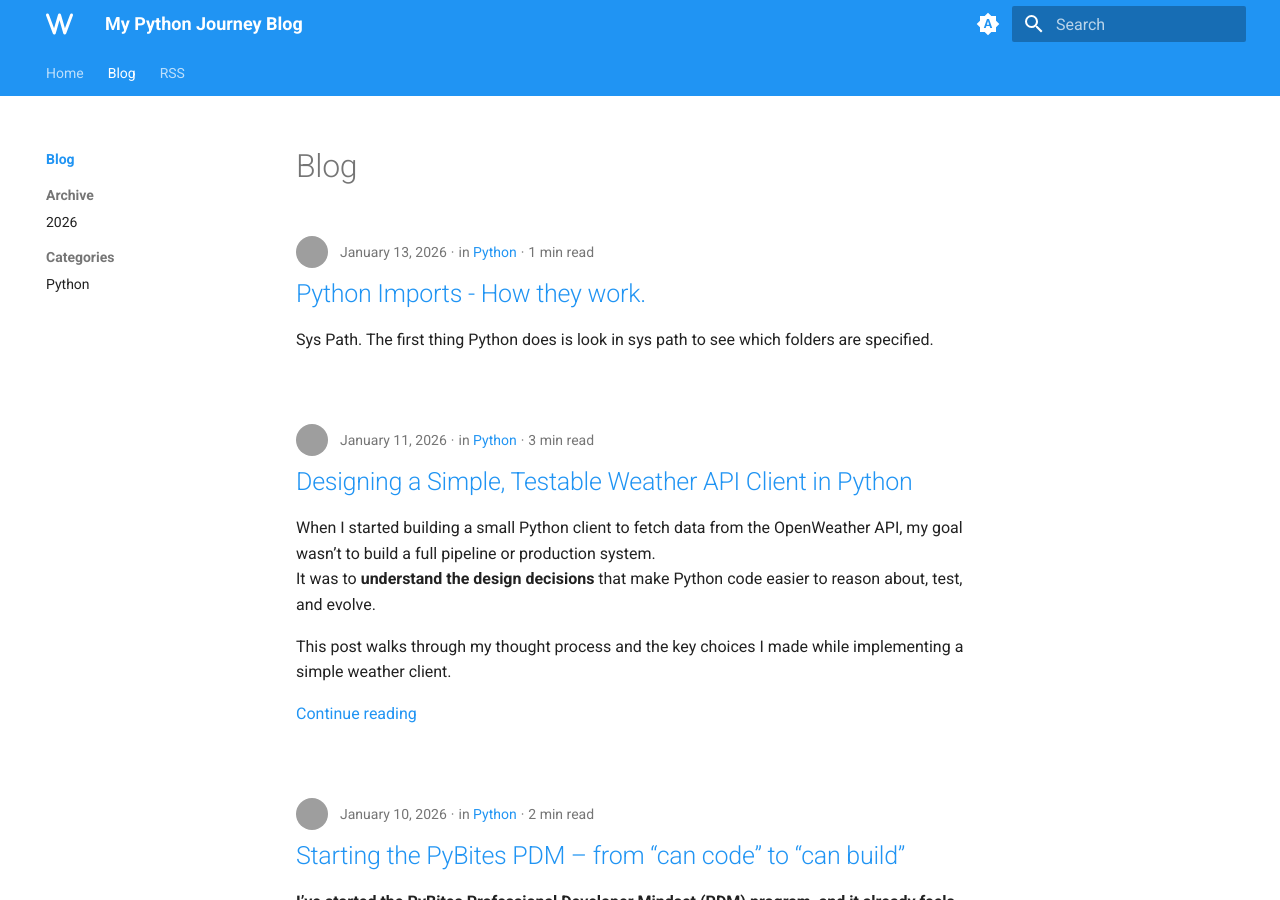
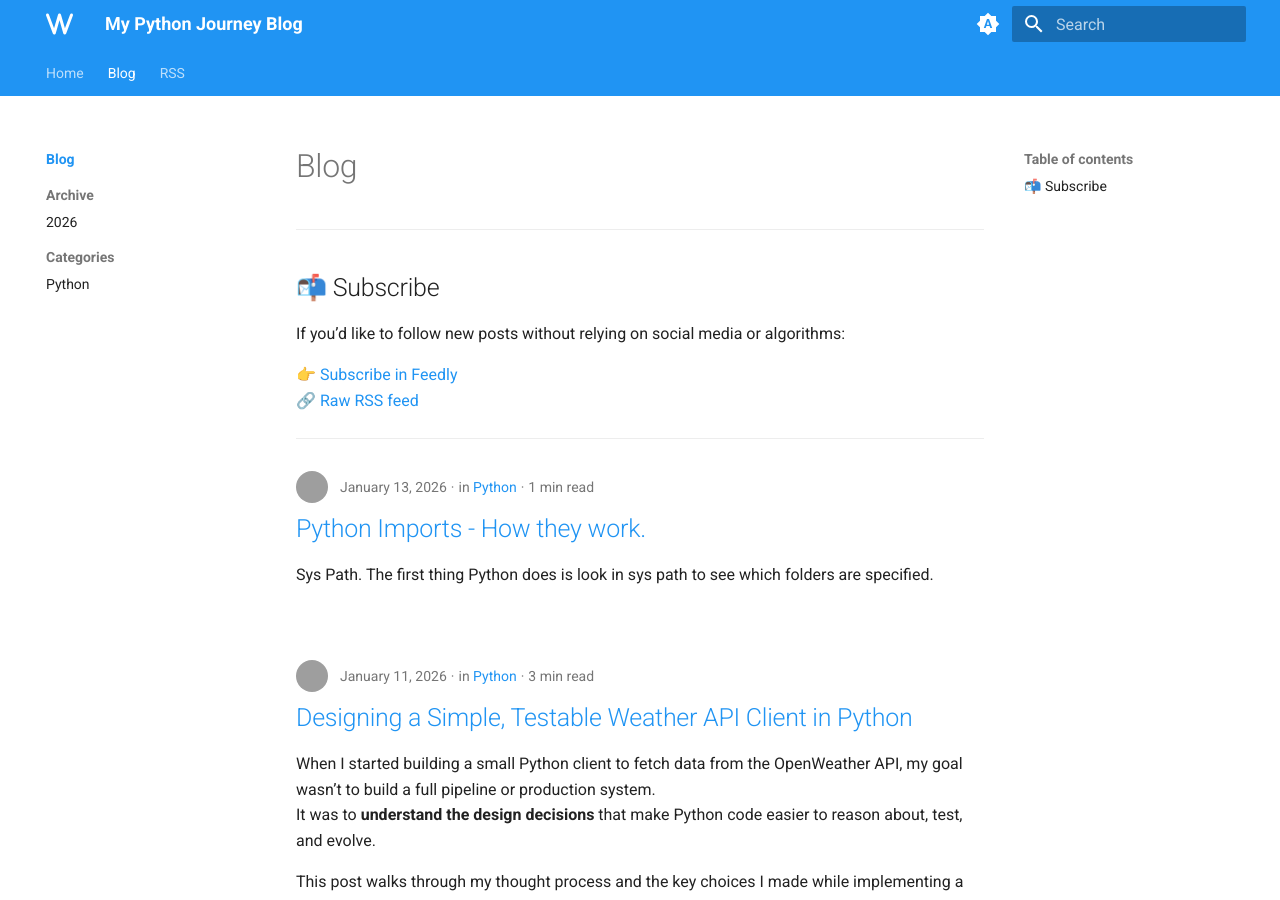
Before and after one commit to djbambi/my-python-journey-blog, an MkDocs documentation site: the page built from docs/blog/index.md, in a window 1280 px wide and 900 px high. Built offline with MkDocs 1.6.1 and Material for MkDocs 9.7.7, drawn with Linux system fonts in a browser that asks for light colours; grey boxes are pictures that could not be loaded.

Commit message:
Feedly added

```diff
--- a/docs/blog/index.md
+++ b/docs/blog/index.md
@@ -1 +1,12 @@
 # Blog
+
+---
+
+## 📬 Subscribe
+
+If you’d like to follow new posts without relying on social media or algorithms:
+
+👉 [Subscribe in Feedly](https://feedly.com/i/subscription/feed/https://djbambi.github.io/my-python-journey-blog/feed_rss_created.xml)
+🔗 [Raw RSS feed](../feed_rss_created.xml)
+
+---
```
